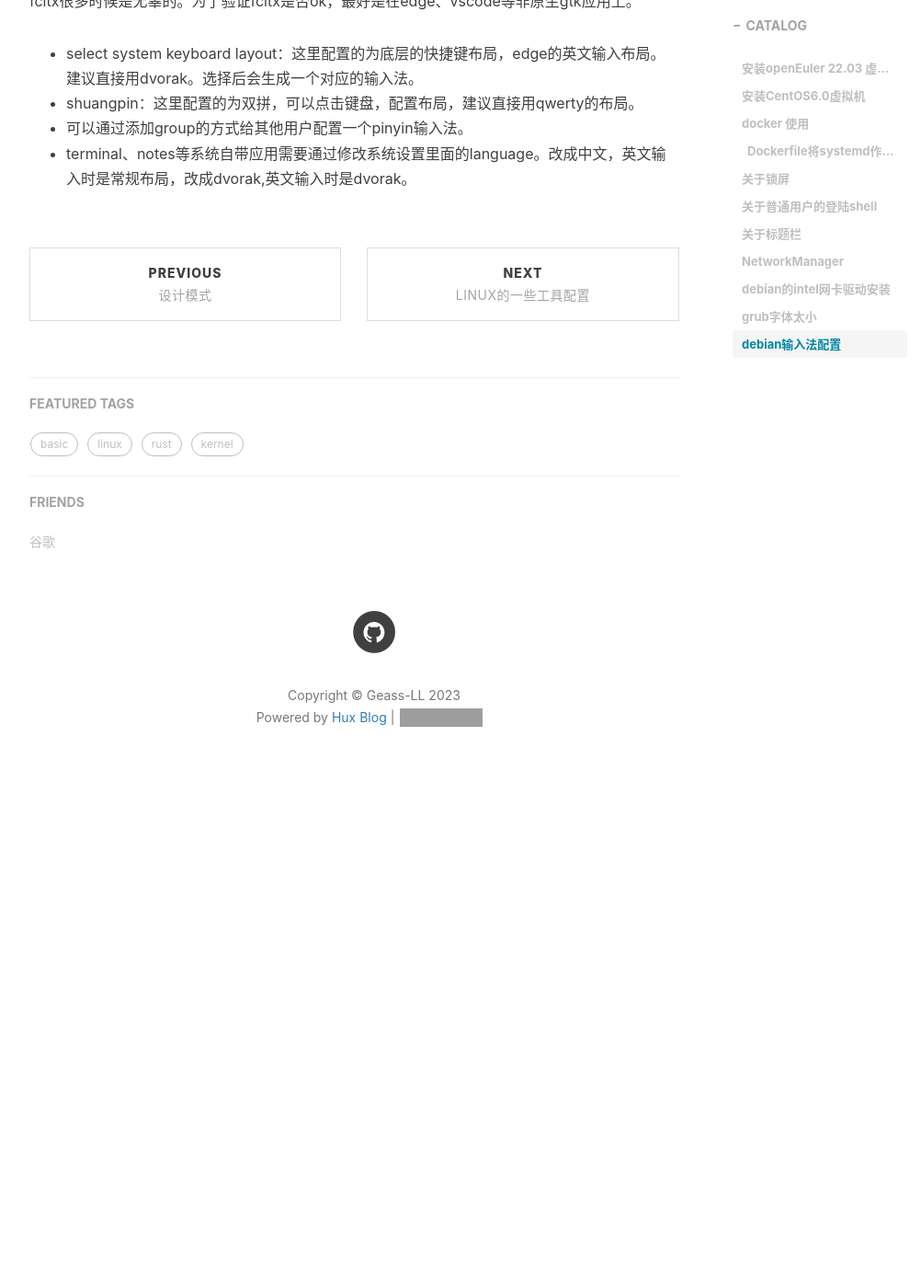
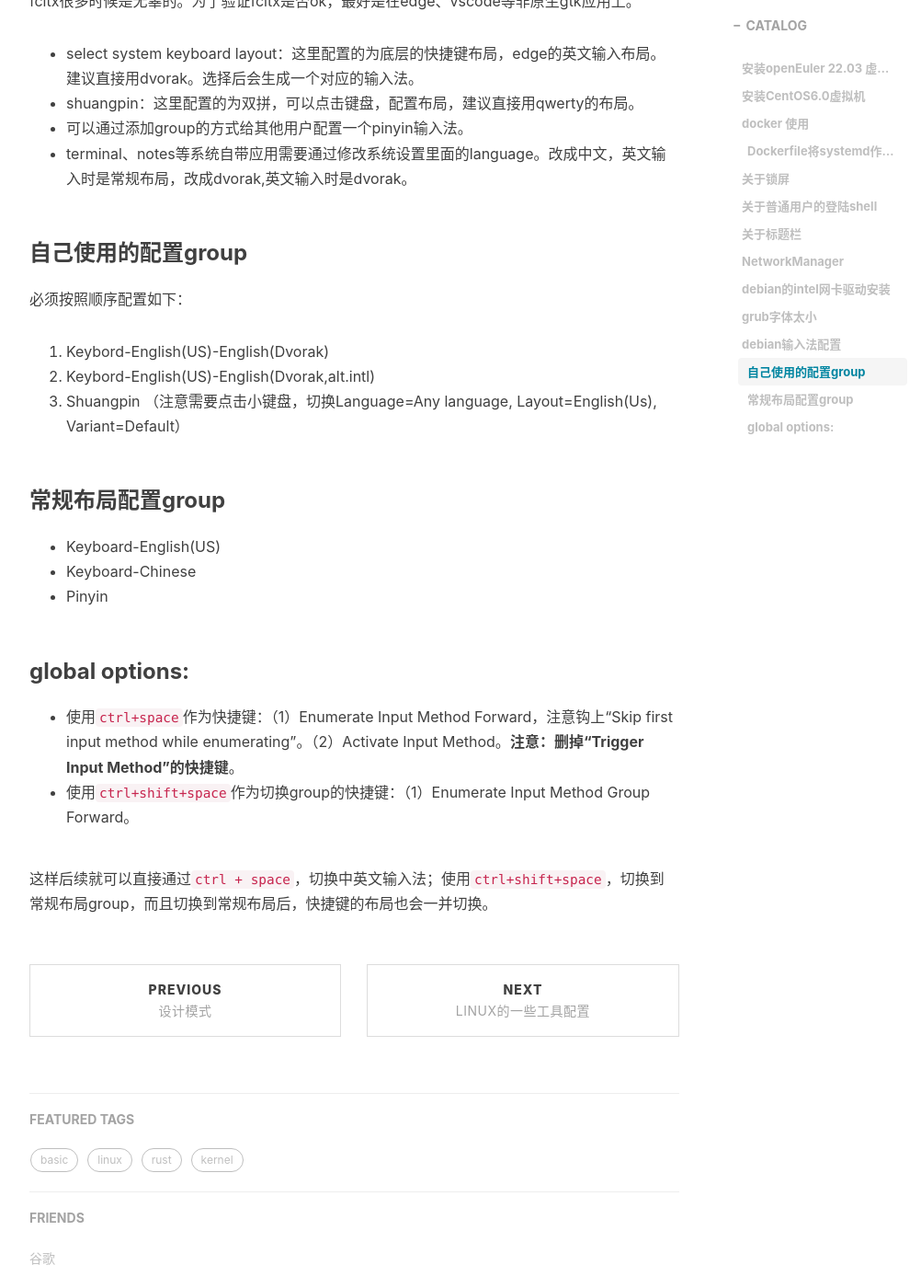
Before and after one commit to lclgo/lclgo.github.io, a Jekyll site: the page built from _posts/linux/2023-03-28-linux-basic.md, in a window 1280 px wide and 1400 px high, scrolled down 3458 px. Shown: the whole window at 92% size, without its empty margins (233-1235 px from the left). Built offline with Jekyll 4.4.1, drawn with Linux system fonts in a browser that asks for light colours; nearby versions of some CDN libraries; comment, search, counter and statistics services are not loaded; before the commit the page ends 4342 px from its top, so only the background shows below that; grey boxes are pictures that could not be loaded.

Commit message:
update dvorak

```diff
--- a/_posts/linux/2023-03-28-linux-basic.md
+++ b/_posts/linux/2023-03-28-linux-basic.md
@@ -115,3 +115,24 @@ fcitx很多时候是无辜的。为了验证fcitx是否ok，最好是在edge、v
 * shuangpin：这里配置的为双拼，可以点击键盘，配置布局，建议直接用qwerty的布局。
 * 可以通过添加group的方式给其他用户配置一个pinyin输入法。
 * terminal、notes等系统自带应用需要通过修改系统设置里面的language。改成中文，英文输入时是常规布局，改成dvorak,英文输入时是dvorak。
+
+### 自己使用的配置group
+
+必须按照顺序配置如下：
+
+1. Keybord-English(US)-English(Dvorak)
+2. Keybord-English(US)-English(Dvorak,alt.intl)
+3. Shuangpin （注意需要点击小键盘，切换Language=Any language, Layout=English(Us), Variant=Default）
+
+### 常规布局配置group
+
+* Keyboard-English(US)
+* Keyboard-Chinese
+* Pinyin
+
+### global options:
+
+* 使用`ctrl+space`作为快捷键：（1）Enumerate Input Method Forward，注意钩上“Skip first input method while enumerating”。（2）Activate Input Method。**注意：删掉“Trigger Input Method”的快捷键**。
+* 使用`ctrl+shift+space`作为切换group的快捷键：（1）Enumerate Input Method Group Forward。
+
+这样后续就可以直接通过`ctrl + space`，切换中英文输入法；使用`ctrl+shift+space`，切换到常规布局group，而且切换到常规布局后，快捷键的布局也会一并切换。
```
